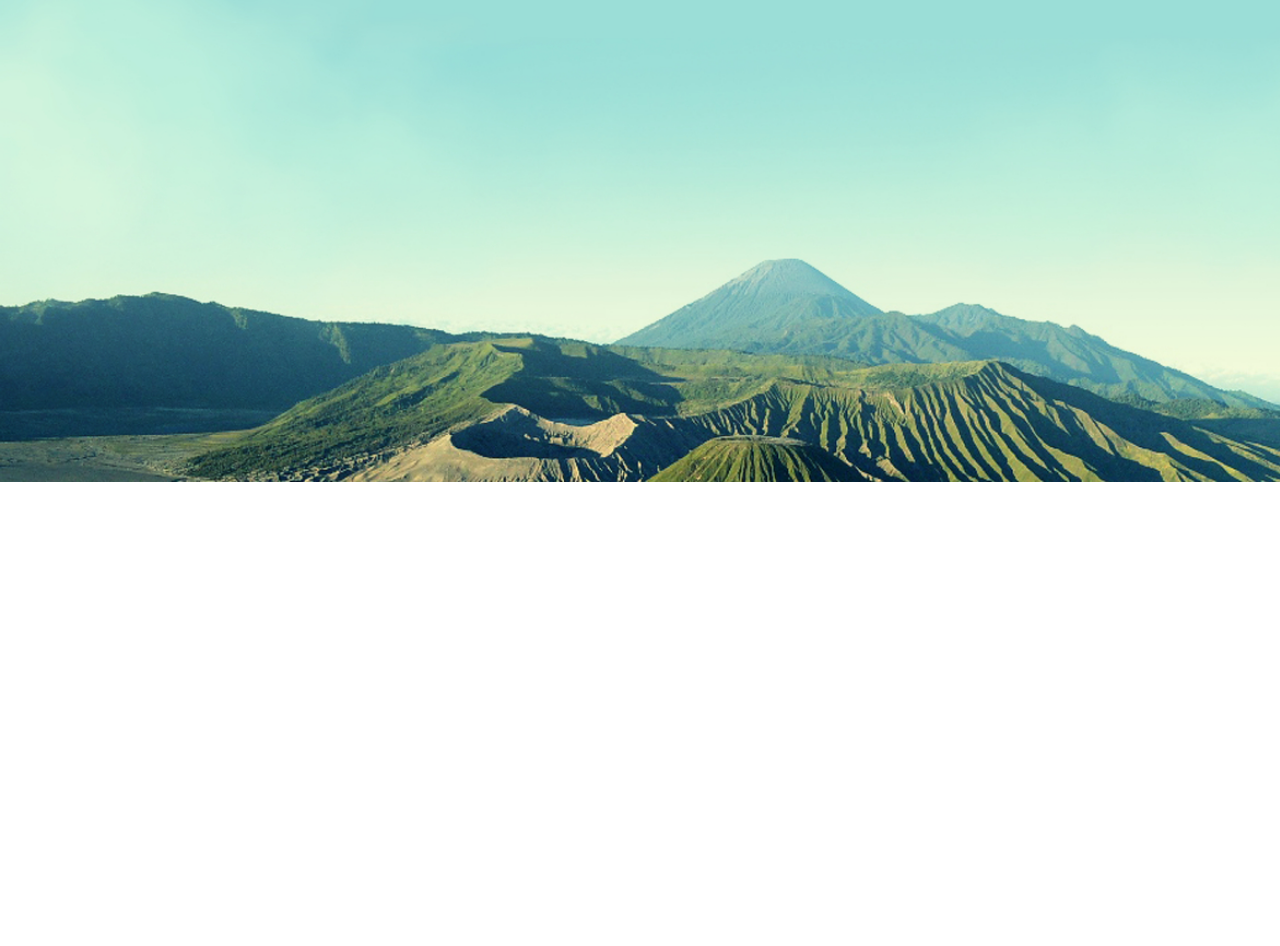
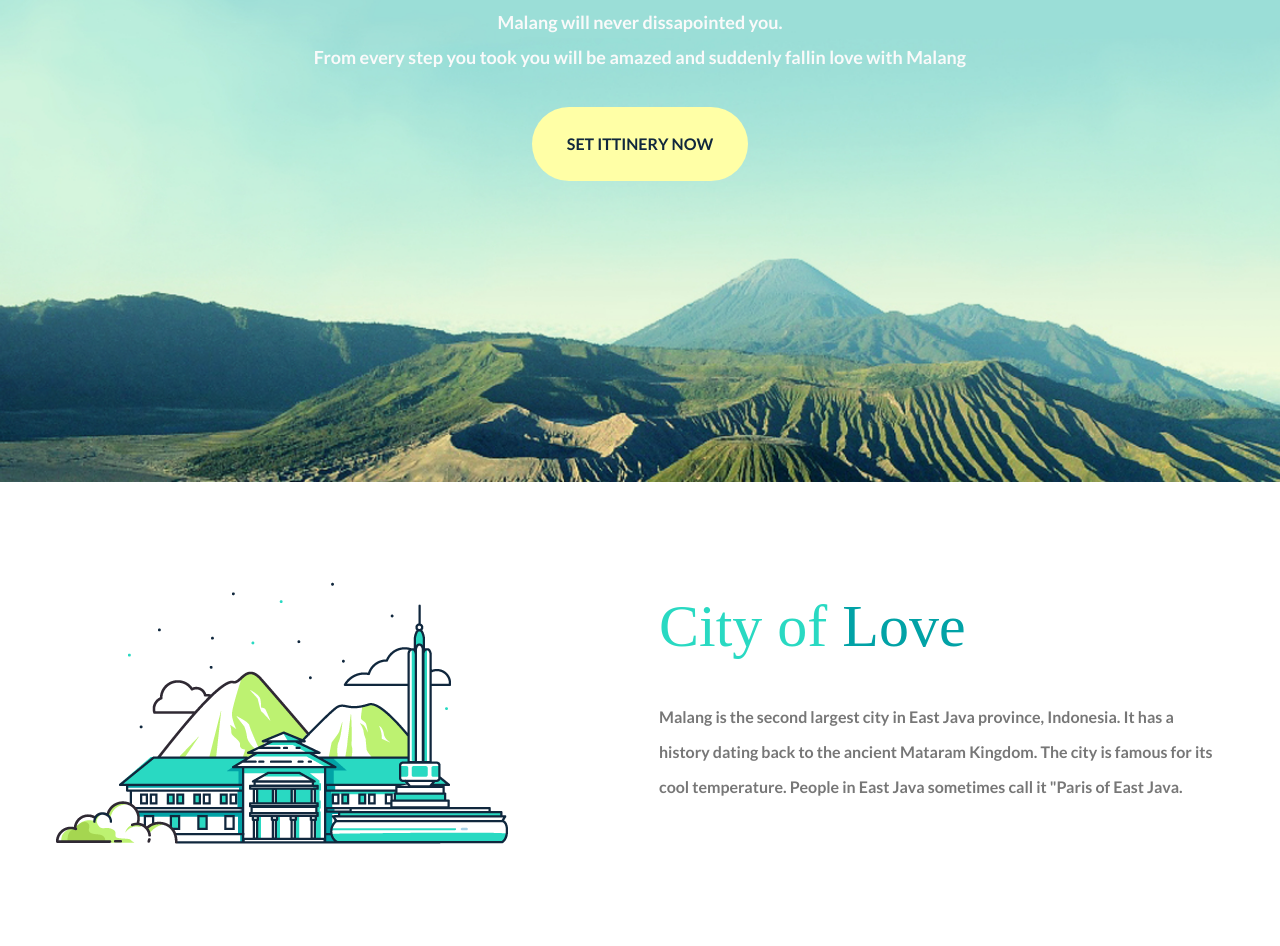
Before and after one commit to Atai225/Design, a website: page pug/index.pug in a window 1280 px wide. Shown: the part 318-1264 px from the top of the page. Before the commit the page ends 800 px from the top, so only its background shows below. Drawn offline with nearby package versions, Linux system fonts and the light colour scheme; files that its build step writes are made by us from their sources; a web font is replaced by a local one.

Commit message:
Section city

```diff
--- a/pug/includes/_header.pug
+++ b/pug/includes/_header.pug
@@ -1,5 +1,5 @@
 header.header
-	.container
+	.container.header__container
 		//- navbar
 		.navbar
 			.brand
--- a/pug/includes/_main.pug
+++ b/pug/includes/_main.pug
@@ -0,0 +1,8 @@
+main.main
+	.container
+		section.section.city
+			img.img(src="../img/city.png", alt="")
+			.city__info
+				h2.section__title City of
+					span.title--greenish Love
+				p.section__text Malang is the second largest city in East Java province, Indonesia. It has a history dating back to the ancient Mataram Kingdom. The city is famous for its cool temperature. People in East Java sometimes call it "Paris of East Java.
--- a/scss/_fonts.scss
+++ b/scss/_fonts.scss
@@ -1,7 +1,3 @@
 @import url('https://fonts.googleapis.com/css2?family=Lato:wght@700&display=swap');
-@font-face {
-	font-family: 'Chunk';
-	src: url('/fonts/chunkfive.regular.ttf');
-	font-style: normal;
-	font-weight: normal;
-}
+@import url('https://fonts.googleapis.com/css2?family=Bevan&display=swap');
+@import url('https://fonts.googleapis.com/css2?family=BioRhyme:wght@800&display=swap');
--- a/scss/_header.scss
+++ b/scss/_header.scss
@@ -1,15 +1,57 @@
 .intro{
 	@extend %flex_center;
 	flex-direction: column;
-	max-width: 655px;
+	max-width: 40.9375rem;
 	margin: 0 auto;
+	margin-top: 15%;
+	// margin-top: auto;
+	// margin-bottom: auto;
 	&__title{
-		@include text(80px,rgb(255, 255, 255),$fontchunk,$transform: uppercase,$align: center);}
+		@include text(4.3125rem,rgb(255, 255, 255),100,none,$fontbevan,$transform: uppercase,$align: center);}
 	&__descrip{
-		@include text(18px,#fafafa,300px,none,$fontlato,none,center)
+		@include text(1.125rem,#fafafa,300px,none,$fontlato,none,center);
+		line-height: 2.1875rem;
 	}
-
+	&__btn{
+		@include btn(#ffffa6,1.5625rem 2.1875rem,37px,none);
+		display: inline-block;
+		margin-top: 1rem;
+	}
 }
 .title--greenish{
 	color: #01a2a6;
 }
+.btn__link{
+	padding: 0;
+	@include text(16px,#10273d,bolder,none,$fontlato,uppercase);
+}
+@include tablet{
+	.intro{
+		max-width: 31.25rem;
+		margin-top: 22%;
+		&__title{
+			font-size: 3.5625rem;
+		}
+		&__descrip{
+			line-height: 1.75rem;
+		}
+		&__btn{
+			padding: 1.25rem 1.875rem;
+		}
+	}
+}
+@include media(600px){
+	.intro{
+		max-width: 420px;
+		margin-top: 27%;
+		&__title{
+			font-size: 47px;
+		}
+		&__descrip{
+			line-height: 22px;
+		}
+		&__btn{
+			padding: 17px 25px;
+		}
+	}
+}
--- a/scss/_navbar.scss
+++ b/scss/_navbar.scss
@@ -44,6 +44,9 @@
 		border-radius: 1.5625rem;
 	}
 }
+.img{
+	@include img-fit(100%);
+}
 // dropdown
 .dropdown-menu{
 	background: #9BDDD7;
--- /dev/null
+++ b/scss/_section1.scss
@@ -0,0 +1,20 @@
+.city{
+	@extend %flex_center;
+	justify-content: space-between;
+	background-color: rgba(255, 255, 255, 0.514);
+	&__info{
+		max-width: 35.3125rem;
+	}
+	padding: 100px 0;
+}
+.section{
+	&__title{
+		@include text(60px,#29d9c2,100,none,$fontbio);
+		line-height: 2.1875rem;
+		margin-bottom: 3.4375rem;
+	}
+	&__text{
+		@include text(16px,#777,400,none,$fontlato);
+		line-height: 35px;
+	}
+}
--- a/scss/_vars.sass
+++ b/scss/_vars.sass
@@ -3,7 +3,8 @@ $width_default: 1200px
 $gutter: 0 1rem
 $btncolor:#ff5f60
 $fontlato:'Lato', sans-serif
-$fontchunk: 'Chunk'
+$fontbevan:'Bevan', cursive
+$fontbio: 'BioRhyme', serif
 $fontmont:'Montserrat', sans-serif
 $fweightb:700px
 $fweight:500px
--- a/scss/style.scss
+++ b/scss/style.scss
@@ -5,3 +5,4 @@
 @import './_base.sass';
 @import './_navbar.scss';
 @import './_header.scss';
+@import './section1.scss'
```
Also changed, not shown: css/style.css, html/index.html, img/city.png (added), 1 other file.
